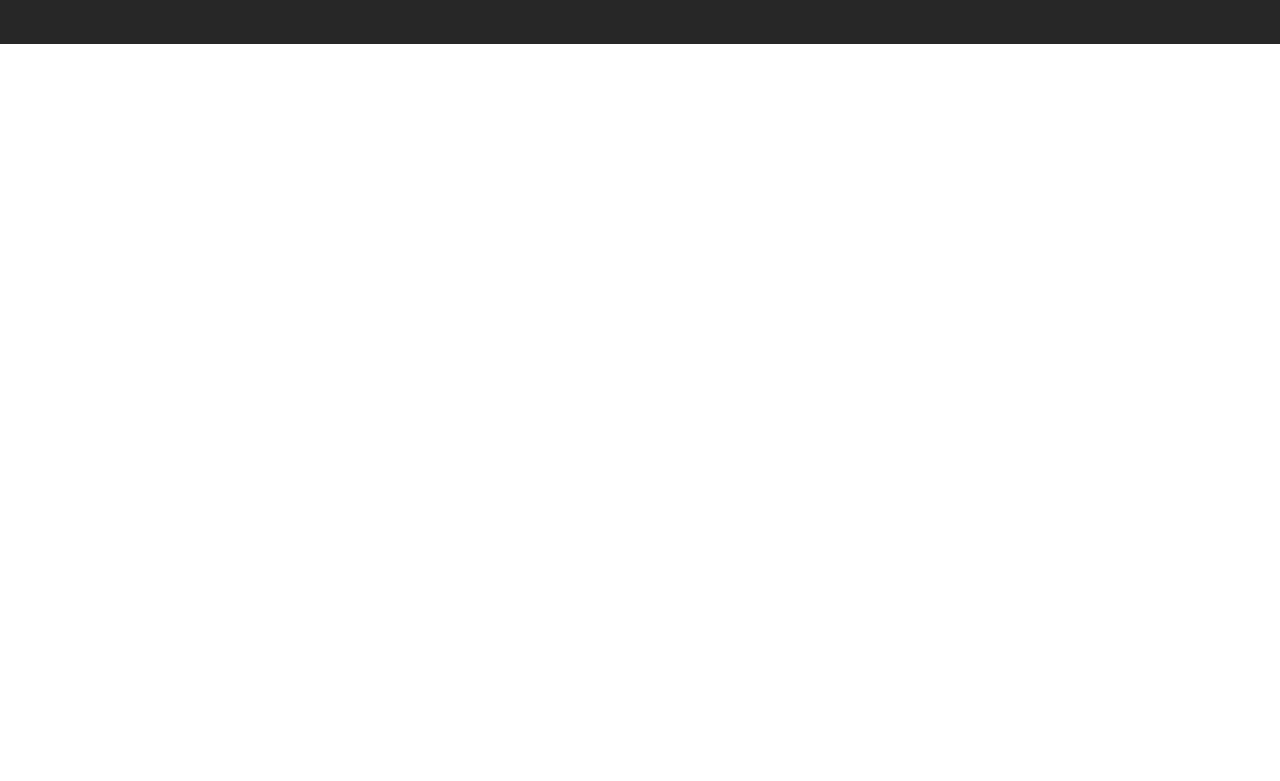
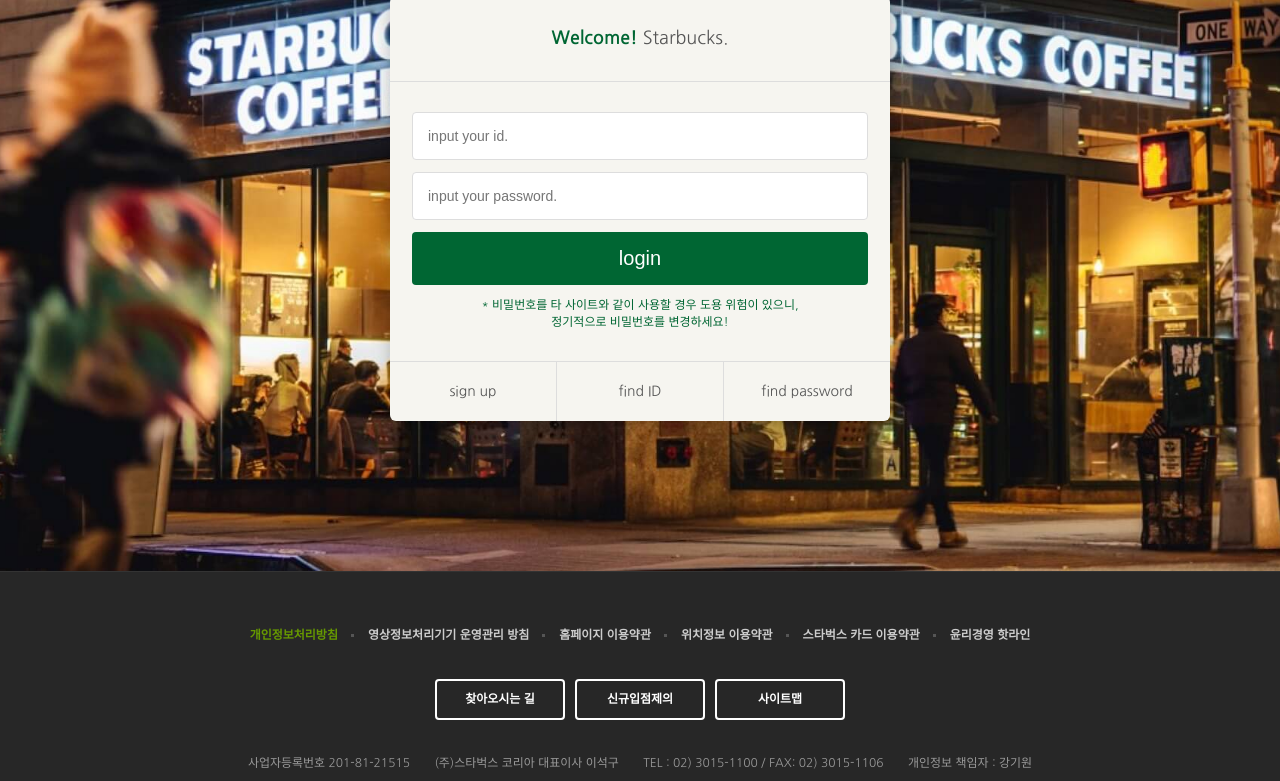
Before and after one commit to umilove98/starbucks, a plain HTML site: page signin/index.html in a window 1280 px wide. Shown: the part 290-1071 px from the top of the page. Before the commit the page ends 800 px from the top, so only its background shows below. Drawn offline with nearby package versions, Linux system fonts and the light colour scheme.

Commit message:
Completion signin page

```diff
--- /dev/null
+++ b/css/signin.css
@@ -0,0 +1,78 @@
+.signin {
+  margin-top: 120px;
+  padding: 100px 0 150px;
+  background-image: url('../images/signin_bg.jpg');
+  background-repeat: no-repeat;
+  background-position: center;
+  background-attachment: fixed;
+  background-size: cover;
+}
+.signin h1 {
+  color: #fff;
+  font-size: 30px;
+  font-weight: 700;
+  text-align: center;
+  margin-bottom: 24px;
+}
+.signin .signin__card {
+  width: 500px;
+  margin: 0 auto;
+  border-radius: 6px;
+  background-color: #f6f5f0;
+  box-shadow: 2px 2px 20px rgba(0, 0, 0, 0.3);
+  color: #555;
+}
+.signin__card h2 {
+  padding: 30px;
+  font-size: 18px;
+  text-align: center;
+  border-bottom: 1px solid #ddd;
+}
+.signin__card h2 strong {
+  font-weight: 700;
+  color: #006633;
+}
+.signin__card form {
+  padding: 30px 22px;
+}
+.signin__card form input {
+  width: 100%;
+  margin-bottom: 12px;
+  padding: 15px;
+  border: 1px solid #ddd;
+  border-radius: 4px;
+  outline: none;
+  box-sizing: border-box;
+  font-size: 14px;
+}
+.signin__card form [type='submit'] {
+  background-color: #006633;
+  border: none;
+  color: #fff;
+  font-size: 20px;
+  cursor: pointer;
+}
+.signin__card form p {
+  font-size: 12px;
+  color: #006633;
+  text-align: center;
+}
+.signin__card .actions {
+  display: flex;
+  border-top: 1px solid #ddd;
+}
+.signin__card .actions a {
+  flex-grow: 1;
+  flex-basis: 0;
+  text-align: center;
+  padding: 20px;
+  color: #555;
+  font-size: 14px;
+  border-right: 1px solid #ddd;
+}
+.signin__card .actions a:last-child {
+  border-right: none;
+}
+.signin__card .actions a:hover {
+  text-decoration: underline;
+}
--- a/signin/index.html
+++ b/signin/index.html
@@ -40,6 +40,7 @@
     <!-- material icon -->
     <link rel="stylesheet" href="https://fonts.googleapis.com/icon?family=Material+Icons" />
     <link rel="stylesheet" href="../css/common.css" />
+    <link rel="stylesheet" href="../css/signin.css" />
 
     <script defer src="../js/common.js"></script>
   </head>
@@ -373,6 +374,27 @@
       </div>
     </header>
 
+    <section class="signin">
+      <h1>login</h1>
+      <div class="signin__card">
+        <h2><strong>Welcome!</strong> Starbucks.</h2>
+        <form>
+          <input type="text" placeholder="input your id." />
+          <input type="password" placeholder="input your password." />
+          <input type="submit" value="login" />
+          <p>
+            * 비밀번호를 타 사이트와 같이 사용할 경우 도용 위험이 있으니,<br />
+            정기적으로 비밀번호를 변경하세요!
+          </p>
+        </form>
+        <div class="actions">
+          <a href="javascript:void(0)">sign up</a>
+          <a href="javascript:void(0)">find ID</a>
+          <a href="javascript:void(0)">find password</a>
+        </div>
+      </div>
+    </section>
+
     <!-- FOOTER -->
     <footer>
       <div class="inner">
```
